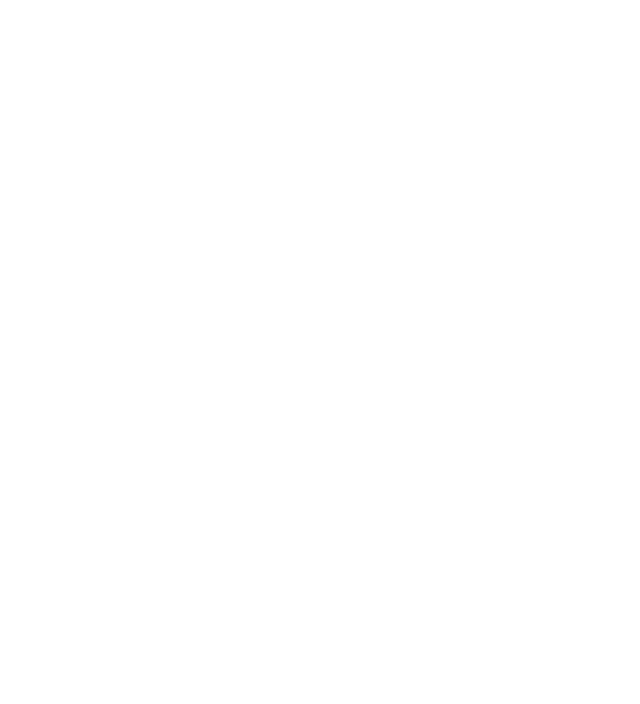
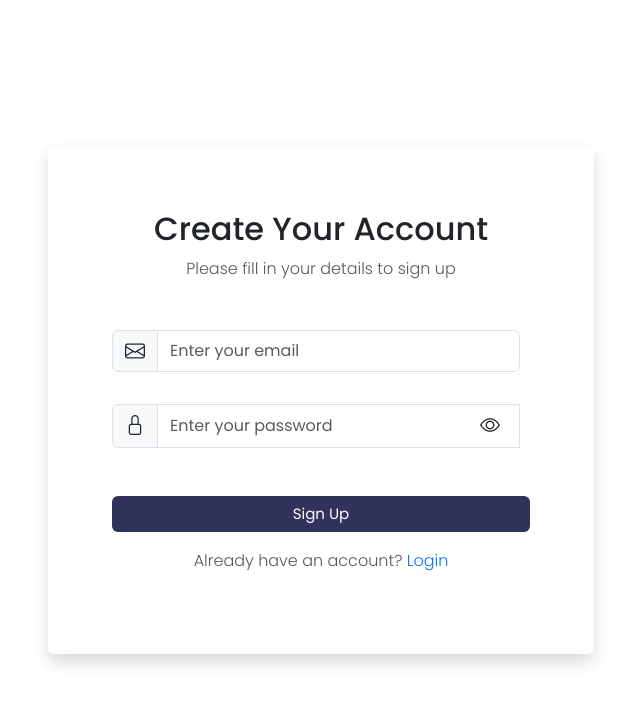
Before and after one commit to SuoLylay/learnvue, a Vue app: page /signup in a window 1280 px wide. Before the commit this address had no page. Shown: the top 704 px of the page, without its empty margins (319-959 px from the left). Built offline with nearby package versions, Linux system fonts and the light colour scheme.

Commit message:
push signup

```diff
--- a/src/router/index.js
+++ b/src/router/index.js
@@ -3,6 +3,7 @@
 import AboutView from '@/views/AboutView.vue'
 import EnrollView from '@/views/EnrollView.vue'
 import LoginView from '@/views/LoginView.vue'
+import SignupView from '@/views/SignupView.vue'
 
 const router = createRouter({
   history: createWebHistory(import.meta.env.BASE_URL),
@@ -27,6 +28,11 @@
       path: '/home',
       name: 'home',
       component: HomeView,
+    },
+    {
+      path: '/signup',
+      name: 'signup',
+      component: SignupView
     }
   ],
 })
--- a/src/views/LoginView.vue
+++ b/src/views/LoginView.vue
@@ -1,4 +1,3 @@
-
 <template>
   <div class="container">
     <div class="row min-vh-100 justify-content-center align-items-center">
@@ -71,7 +70,7 @@
                 </div>
               </div>
 
-              <p class="text-center">Don't have an account? <a href="">Sign up</a></p>
+              <p class="text-center">Don't have an account? <router-link to="/signup"> Sign Up</router-link></p>
             </form>
           </div>
         </div>
@@ -111,11 +110,13 @@
     errors.value.password = 'Password must be at least 6 characters'
   }
 
-  // If validation errors, stop here
+  // If my validation errors, stop here
   if (Object.keys(errors.value).length > 0) return
 
   //  login check
-  if (email.value === 'admin@gmail.com' && password.value === '123456') {
+  const users = JSON.parse(localStorage.getItem('users') || '[]')
+  const match = users.find(u => u.email === email.value && u.password === password.value)
+  if (match) {
     localStorage.setItem('isLoggedIn', 'true')
     router.push('/home')
   } else {
@@ -139,11 +140,6 @@
   box-shadow: none;
 }
 
-/* .input-group {
-  box-shadow: 0 0 1px 1px rgb(220, 220, 220);
-  border-radius: 5px;
-} */
-
 .icon-eye {
   right: 30px;
   top: 50% !important;
--- /dev/null
+++ b/src/views/SignupView.vue
@@ -0,0 +1,116 @@
+<template>
+  <div class="container">
+    <div class="row min-vh-100 justify-content-center align-items-center">
+      <div class="col-lg-6">
+        <div class="card p-5 bg-white border-0 shadow">
+          <div class="card-body">
+            <h2 class="text-center">Create Your Account</h2>
+            <p class="mb-5 text-center">Please fill in your details to sign up</p>
+
+            <form @submit.prevent="handleSignup" class="row g-3">
+
+              <div v-if="signupError" class="text-danger text-center" style="font-size: 14px;">{{ signupError }}</div>
+
+              <div class="col-lg-12">
+                <div class="mb-3">
+                  <div class="input-group position-relative">
+                    <i class="bi bi-envelope text-dark input-group-text fs-5"></i>
+                    <input v-model="email" type="email" placeholder="Enter your email" class="py-2 form-control"
+                      :class="{ 'input-error': errors.email }" />
+                    <div v-if="errors.email" class="text-danger position-absolute top-100" style="font-size: 13px;">{{ errors.email }}</div>
+                  </div>
+                </div>
+              </div>
+
+              <div class="col-lg-12">
+                <div class="mb-3">
+                  <div class="input-group position-relative">
+                    <span class="input-group-text">
+                      <i class="bi bi-lock fs-5"></i>
+                    </span>
+                    <input :type="showPassword ? 'text' : 'password'" v-model="password"
+                      placeholder="Enter your password" class="form-control z-1"
+                      :class="{ 'input-error': errors.password }" />
+                    <i :class="showPassword ? 'bi bi-eye-slash' : 'bi bi-eye'"
+                      class="text-dark icon-eye fs-5 position-absolute z-3" @click="togglePassword"></i>
+                    <div v-if="errors.password" class="text-danger position-absolute top-100" style="font-size: 13px;">{{ errors.password }}</div>
+                  </div>
+                </div>
+              </div>
+
+              <div class="col-lg-12">
+                <button type="submit" class="btn btn-main w-100 mt-3">Sign Up</button>
+              </div>
+
+              <p class="text-center">Already have an account? <router-link to="/">Login</router-link></p>
+
+            </form>
+          </div>
+        </div>
+      </div>
+    </div>
+  </div>
+</template>
+
+<script setup>
+import { ref } from 'vue'
+import { useRouter } from 'vue-router'
+
+const email = ref('')
+const password = ref('')
+const showPassword = ref(false)
+const errors = ref({})
+const signupError = ref('')
+const router = useRouter()
+
+const togglePassword = () => {
+  showPassword.value = !showPassword.value
+}
+
+const handleSignup = () => {
+  errors.value = {}
+  signupError.value = ''
+
+  // validation
+  if (!email.value) {
+    errors.value.email = 'Email is required'
+  } else if (!/\S+@\S+\.\S+/.test(email.value)) {
+    errors.value.email = 'Invalid email format'
+  }
+
+  if (!password.value) {
+    errors.value.password = 'Password is required'
+  } else if (password.value.length < 6) {
+    errors.value.password = 'Password must be at least 6 characters'
+  }
+
+  if (Object.keys(errors.value).length > 0) return
+
+  // store user in localStorage
+  const users = JSON.parse(localStorage.getItem('users') || '[]')
+  const exists = users.find(u => u.email === email.value)
+
+  if (exists) {
+    signupError.value = 'This email is already registered'
+    return
+  }
+
+  users.push({ email: email.value, password: password.value })
+  localStorage.setItem('users', JSON.stringify(users))
+
+  router.push('/')
+}
+</script>
+
+<style scoped>
+.input-error {
+  border: 1px solid red !important;
+}
+
+.icon-eye {
+  right: 30px;
+  top: 50% !important;
+  transform: translateY(-50%);
+  cursor: pointer;
+}
+</style>
```
